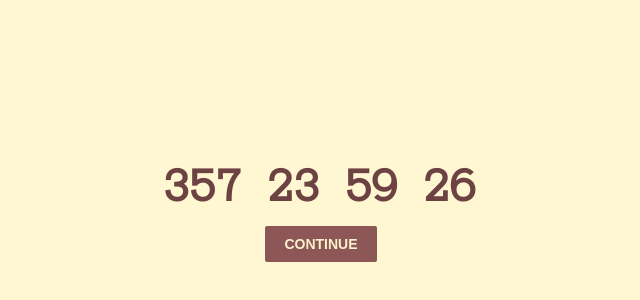
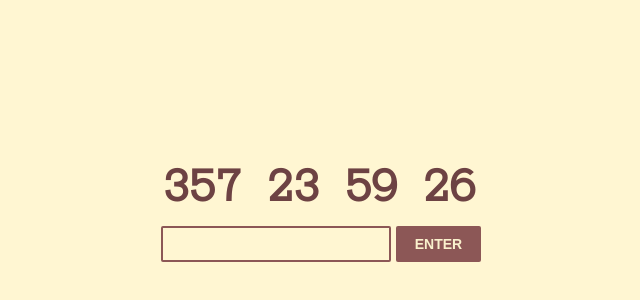
Before and after one commit to arvebratt/fj-wedding, a Vue app: page /#/protected in a window 1280 px wide. Before the commit this address led to /#/. Shown: the part 188-488 px from the top of the page, without its empty margins (319-959 px from the left). Built offline with nearby package versions, Linux system fonts and the light colour scheme.

Commit message:
Added password protection to site. Not safe but sufficient for the purpose.

```diff
--- a/src/App.vue
+++ b/src/App.vue
@@ -1,28 +1,3 @@
 <template>
-  <SplashScreen :isSplashing="isSplashing" @close="isSplashing = false" />
-  <main v-if="!isSplashing">
-    <router-view />
-  </main>
+  <router-view />
 </template>
-
-<script lang="ts">
-import { defineComponent } from "vue";
-import SplashScreen from "@/components/SplashScreen.vue";
-
-export default defineComponent({
-  name: "App",
-  components: {
-    SplashScreen,
-  },
-  data() {
-    return {
-      isSplashing: true,
-    };
-  },
-  // mounted() {
-  //   setTimeout(() => {
-  //     this.isSplashing = false;
-  //   }, 3000);
-  // },
-});
-</script>
--- a/src/components/SplashScreen.vue
+++ /dev/null
@@ -1,69 +0,0 @@
-<template>
-  <div :class="{ splash: true, fadeout: !isSplashing }">
-    <div class="flex">
-      <DisplayCountDown :wedding-time-date="weddingTimeDate" />
-      <button @click="$emit('close')">Continue</button>
-    </div>
-  </div>
-</template>
-
-<script lang="ts">
-import { defineComponent } from "vue";
-import DisplayCountDown from "./DisplayCountDown.vue";
-
-export default defineComponent({
-  name: "SplashScreen",
-  props: ["isSplashing"],
-  data() {
-    return {
-      weddingTimeDate: "Jul 19, 2023 14:00:00",
-    };
-  },
-  components: { DisplayCountDown },
-});
-</script>
-
-<style>
-.flex {
-  height: 100vh;
-  display: flex;
-  flex-direction: column;
-  justify-content: center;
-  align-items: center;
-  gap: 2vh;
-}
-
-.splash {
-  z-index: 9999;
-  background-color: var(--color-secondary-sand-100);
-  bottom: 0;
-  left: 0;
-  right: 0;
-  top: 0;
-  display: block;
-  overflow: hidden;
-  position: fixed;
-}
-
-.fadeout {
-  animation: fadesplash 2s forwards;
-}
-@-webkit-keyframes fadesplash {
-  to {
-    opacity: 0;
-    visibility: hidden;
-  }
-}
-@-moz-keyframes fadesplash {
-  to {
-    opacity: 0;
-    visibility: hidden;
-  }
-}
-@keyframes fadesplash {
-  to {
-    opacity: 0;
-    visibility: hidden;
-  }
-}
-</style>
--- a/src/router/index.ts
+++ b/src/router/index.ts
@@ -1,15 +1,30 @@
 import { createRouter, createWebHashHistory } from "vue-router";
 import HomeView from "@/views/HomeView.vue";
+import ProtectedView from "@/views/ProtectedView.vue";
 
 const router = createRouter({
   history: createWebHashHistory(),
   routes: [
     {
+      path: "/protected",
+      name: "protected",
+      component: ProtectedView,
+    },
+    {
       path: "/",
       name: "home",
       component: HomeView,
+      meta: {
+        requiresAuth: true,
+      },
     },
   ],
 });
 
+router.beforeEach((to) => {
+  if (to.meta.requiresAuth && localStorage.pass !== "123") {
+    return { name: "protected" };
+  }
+});
+
 export default router;
--- /dev/null
+++ b/src/views/ProtectedView.vue
@@ -0,0 +1,146 @@
+<template>
+  <div class="wrapper">
+    <div class="flex-wrapper">
+      <DisplayCountDown :wedding-time-date="weddingTimeDate" />
+      <form class="form-wrapper" v-on:submit.prevent="validateBeforeSubmit">
+        <transition name="shake">
+          <input
+            :class="{ inputPassword: true, inputWrong: error }"
+            type="password"
+            name="password"
+            v-model.trim="password"
+          />
+        </transition>
+        <button class="btn btn-primary" type="submit">Enter</button>
+      </form>
+    </div>
+  </div>
+</template>
+
+<script lang="ts">
+import { defineComponent } from "vue";
+import router from "@/router";
+import DisplayCountDown from "@/components/DisplayCountDown.vue";
+
+export default defineComponent({
+  data() {
+    return {
+      error: false,
+      password: null,
+      weddingTimeDate: "Jul 19, 2023 14:00:00",
+    };
+  },
+  components: { DisplayCountDown },
+  methods: {
+    validateBeforeSubmit() {
+      if (this.password === "123") {
+        this.error = false;
+        localStorage.pass = this.password;
+        router.push("/");
+      } else {
+        this.error = true;
+        setTimeout(() => {
+          this.error = false;
+        }, 820);
+      }
+    },
+  },
+});
+</script>
+
+<style scoped>
+.wrapper {
+  z-index: 9999;
+  background-color: var(--color-secondary-sand-100);
+  bottom: 0;
+  left: 0;
+  right: 0;
+  top: 0;
+  display: block;
+  overflow: hidden;
+  position: fixed;
+}
+
+.fadeout {
+  animation: fadesplash 2s forwards;
+}
+@-webkit-keyframes fadesplash {
+  to {
+    opacity: 0;
+    visibility: hidden;
+  }
+}
+@-moz-keyframes fadesplash {
+  to {
+    opacity: 0;
+    visibility: hidden;
+  }
+}
+@keyframes fadesplash {
+  to {
+    opacity: 0;
+    visibility: hidden;
+  }
+}
+
+.flex-wrapper {
+  height: 100vh;
+  display: flex;
+  flex-direction: column;
+  justify-content: center;
+  align-items: center;
+  gap: 2vh;
+}
+.form-wrapper {
+  display: flex;
+  justify-content: center;
+  align-items: center;
+  gap: 5px;
+}
+@media (max-width: 400px) {
+  .form-wrapper {
+    flex-direction: column;
+  }
+}
+.inputPassword {
+  font-size: 1.5rem;
+  height: 36px;
+  max-width: 230px;
+  color: var(--color-secondary-red-800);
+  border: 2px solid var(--color-secondary-red-500);
+  border-radius: 2px;
+  background: transparent;
+  -webkit-transition: 0.2s;
+  transition: 0.2s;
+  outline: none;
+}
+.inputPassword:focus {
+  border: 2px solid var(--color-secondary-red-700);
+}
+.inputWrong {
+  animation: shake 0.82s cubic-bezier(0.36, 0.07, 0.19, 0.97) both;
+}
+
+@keyframes shake {
+  10%,
+  90% {
+    transform: translate3d(-1px, 0, 0);
+  }
+
+  20%,
+  80% {
+    transform: translate3d(2px, 0, 0);
+  }
+
+  30%,
+  50%,
+  70% {
+    transform: translate3d(-4px, 0, 0);
+  }
+
+  40%,
+  60% {
+    transform: translate3d(4px, 0, 0);
+  }
+}
+</style>
```
